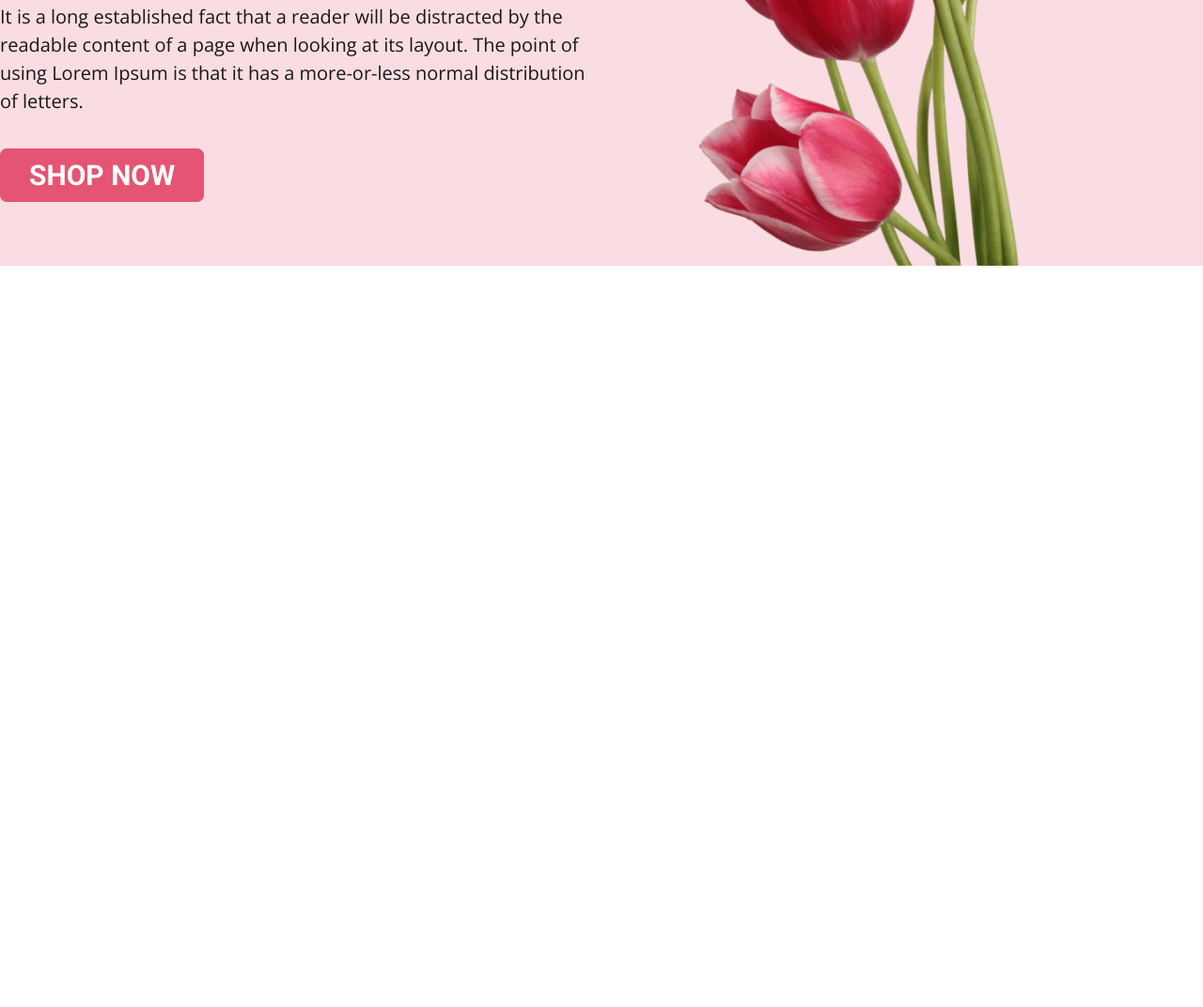
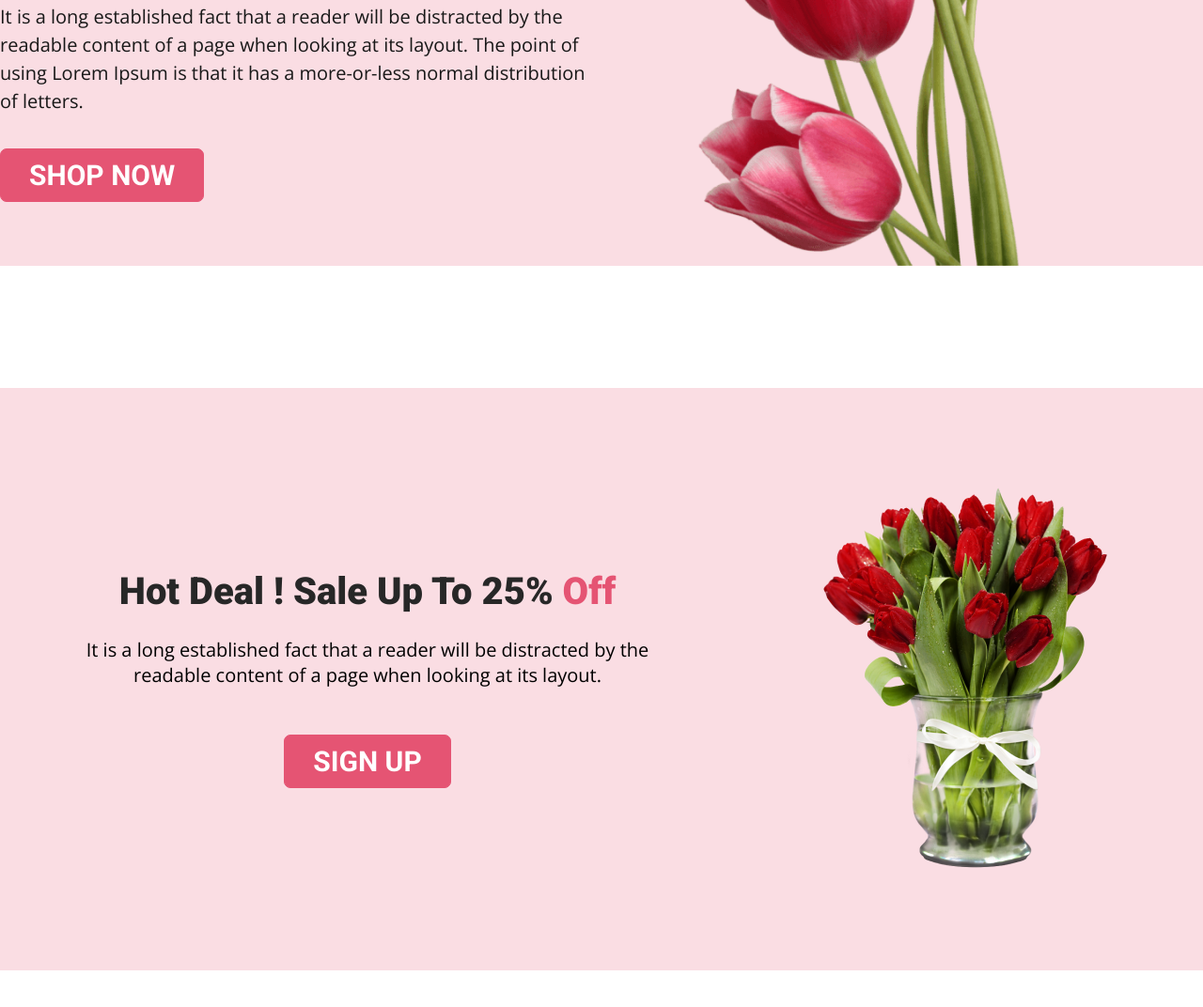
Before and after one commit to taskinahmadalfaruqe/assignment01, a plain HTML site: page index.html in a window 1280 px wide. Shown: the part 476-1548 px from the top of the page at 94% size. Before the commit the page ends 800 px from the top, so only its background shows below. Drawn offline with nearby package versions, Linux system fonts and the light colour scheme.

Commit message:
Hot Deal Part Done

```diff
--- a/index.html
+++ b/index.html
@@ -22,6 +22,7 @@
     <!-- CSS LINK END  -->
 </head>
 <body>
+    <!-- HEADER SECTION INCLUDE NAVBAR AND BANNER PART -->
     <header>
         <section class="container">
             <div id="banner">
@@ -40,7 +41,32 @@
             </div>
         </section>
     </header>
-    <main></main>
-    <footer></footer>
+
+    <!-- MAIN SECTION  -->
+    <main>
+        <!-- HOT DEAL PART START  -->
+        <section id="hot_deal">
+            <div class="container">
+                <div class="hot_text">
+                    <h2>Hot Deal ! Sale Up To 25% <span>Off</span></h2>
+                    <p>It is a long established fact that a reader will be distracted by the readable content of a page when looking at its layout.</p>
+                    <button >
+                        <a href="#" >
+                            Sign Up
+                        </a>
+                    </button>
+                </div>
+                <div class="hot_image">
+                    <img src="images/hotDeal.png" alt=" HOT DEAL IMAGE">
+                </div>
+            </div>
+        </section>
+        <!-- HOT DEAL PART END  -->
+    </main>
+
+
+    <footer>
+
+    </footer>
 </body>
 </html>
--- a/style/style.css
+++ b/style/style.css
@@ -9,6 +9,7 @@
 body {
     font-family: 'Open Sans', sans-serif;
     background-color: #fff;
+    font-size: 20px;
 }
 
 h1, h2, h3, h4, button{
@@ -68,7 +69,7 @@ button a{
     background-color: #E55473;
     color: #fff;
     padding: 10px 30px;
-    font-size: 20px;
+    font-size: 30px;
     font-weight: 700;
     text-transform: uppercase;
     border-radius: 7px;
@@ -138,10 +139,49 @@ header .container #banner .image img{}
 
 
 /* =====================================
-            HEADER PART START
+           HOT DEAL PART START
 ======================================== */
+
 /* =====================================
-            HEADER PART END
+           HOT DEAL PART END
+======================================== */
+
+
+
+/* =====================================
+           HOT DEAL PART START
+======================================== */
+#hot_deal{
+    background: rgba(229, 84, 115, 0.20);
+    margin: 130px auto;
+}
+#hot_deal .container{
+    display: flex;
+    align-items: center;
+    justify-content: center;
+    gap: 180px;
+}
+#hot_deal .container .hot_text{
+    width: 600px;
+    text-align: center;
+}
+#hot_deal .container .hot_text h2{
+    color: #272727;
+    font-size: 40px;
+    font-weight: 800;
+    margin-bottom: 25px;
+}
+#hot_deal .container .hot_text h2 span{
+    color: #E55473;
+}
+#hot_deal .container .hot_text p{
+    margin-bottom: 50px;
+}
+#hot_deal .container .hot_image{
+    padding: 100px 0;
+}
+/* =====================================
+           HOT DEAL PART END
 ======================================== */
 
 
```
Also changed, not shown: images/formBG.png (renamed from images/Rectangle 9.png), images/hotDeal.png (renamed from images/pngwing 8.png), images/instagram01.png (renamed from images/Flower 01.png), images/instagram02.png (renamed from images/Rectangle 4.png), images/instagram03.png (renamed from images/Rectangle 5.png), images/instagram04.png (renamed from images/Rectangle 6.png).
